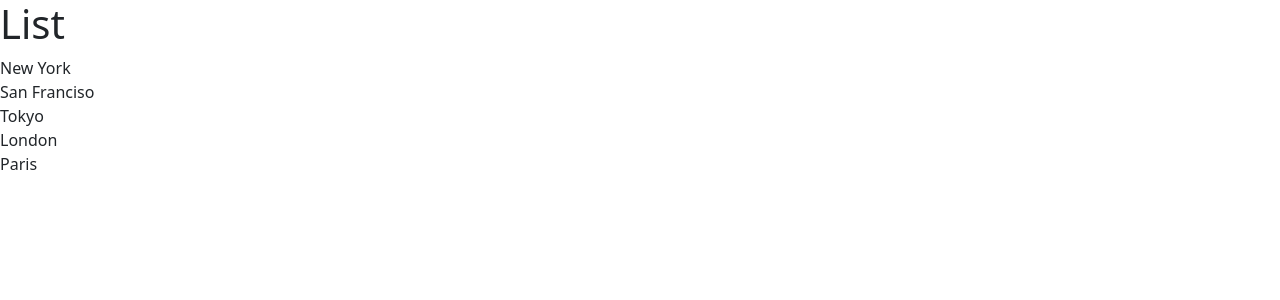
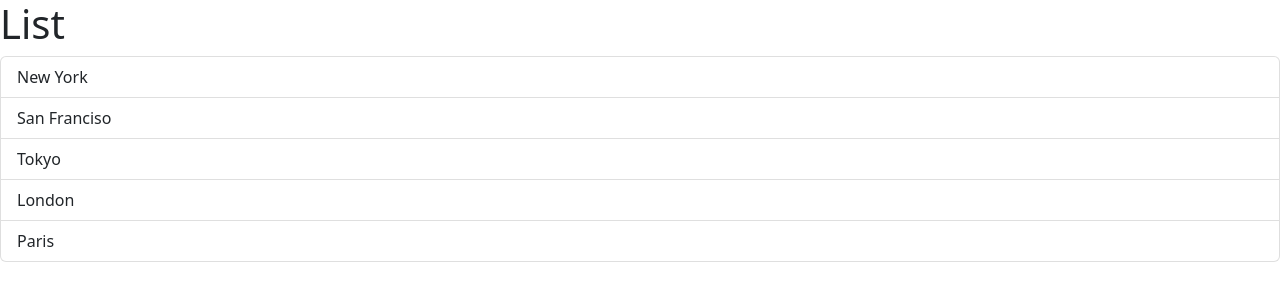
Before and after one commit to HimashaNethmini/React-Test-App, a React (Vite) app: page / in a window 1280 px wide. Shown: the top 300 px of the page. Built offline with nearby package versions, Linux system fonts and the light colour scheme.

Commit message:
Added event handler

```diff
--- a/src/components/ListGroup.tsx
+++ b/src/components/ListGroup.tsx
@@ -1,12 +1,23 @@
+import { MouseEvent } from "react";
+
 function ListGroup() {
-  const items = ["New York", "San Franciso", "Tokyo", "London", "Paris"];
+  let items = ["New York", "San Franciso", "Tokyo", "London", "Paris"];
+
+  //Event handler
+  const handleClick = (event: MouseEvent) => console.log(event);
 
   return (
     <>
       <h1>List</h1>
+      {items.length === 0 && <p>No item found</p>}
       <ul className="list-group">
-        {items.map((item) => (
-          <li key={item}>{item}</li>
+        {items.map((item, index) => (
+          <li className = "list-group-item"
+          key={item}
+          onClick={handleClick}
+          >
+            {item}
+            </li>
         ))}
       </ul>
     </>
```
